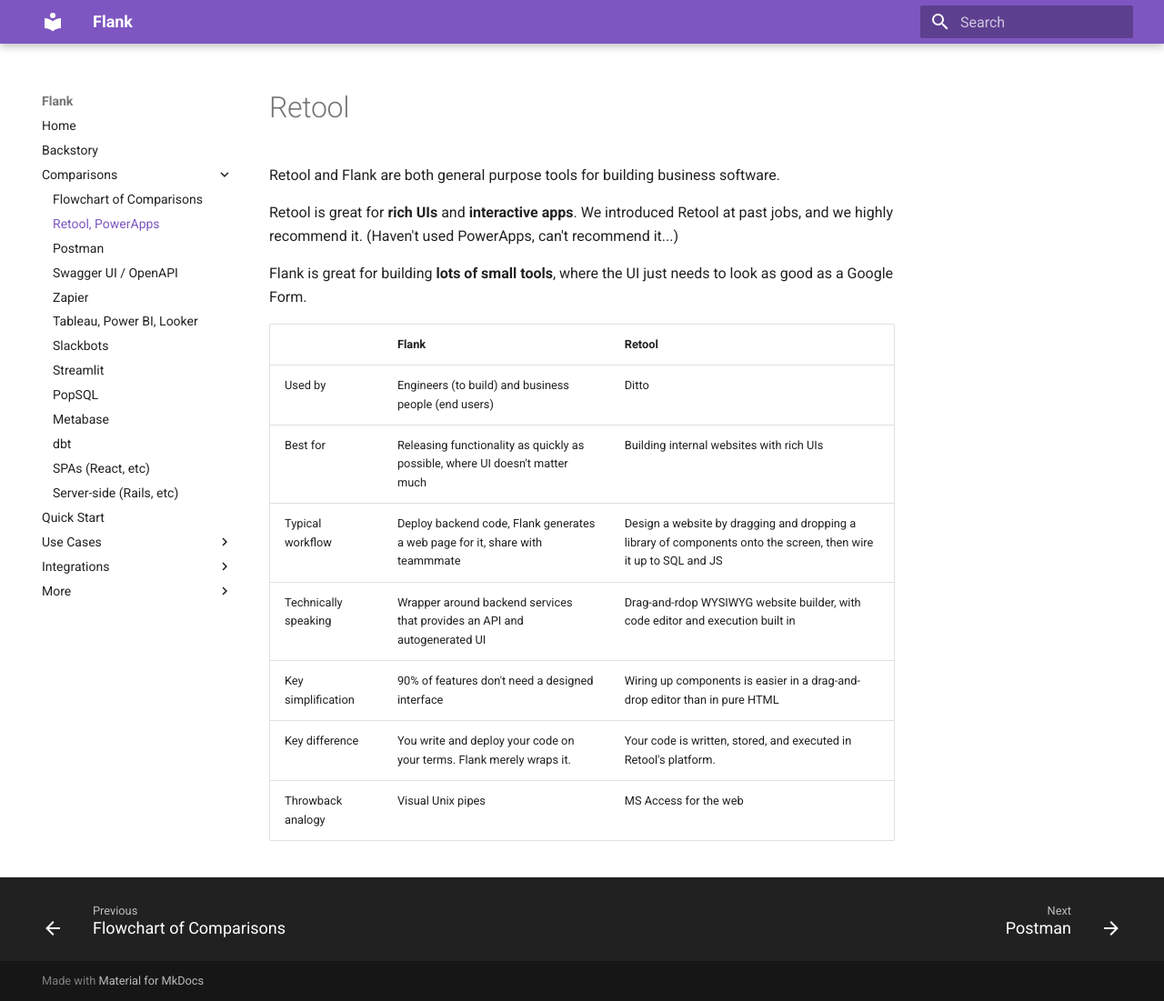
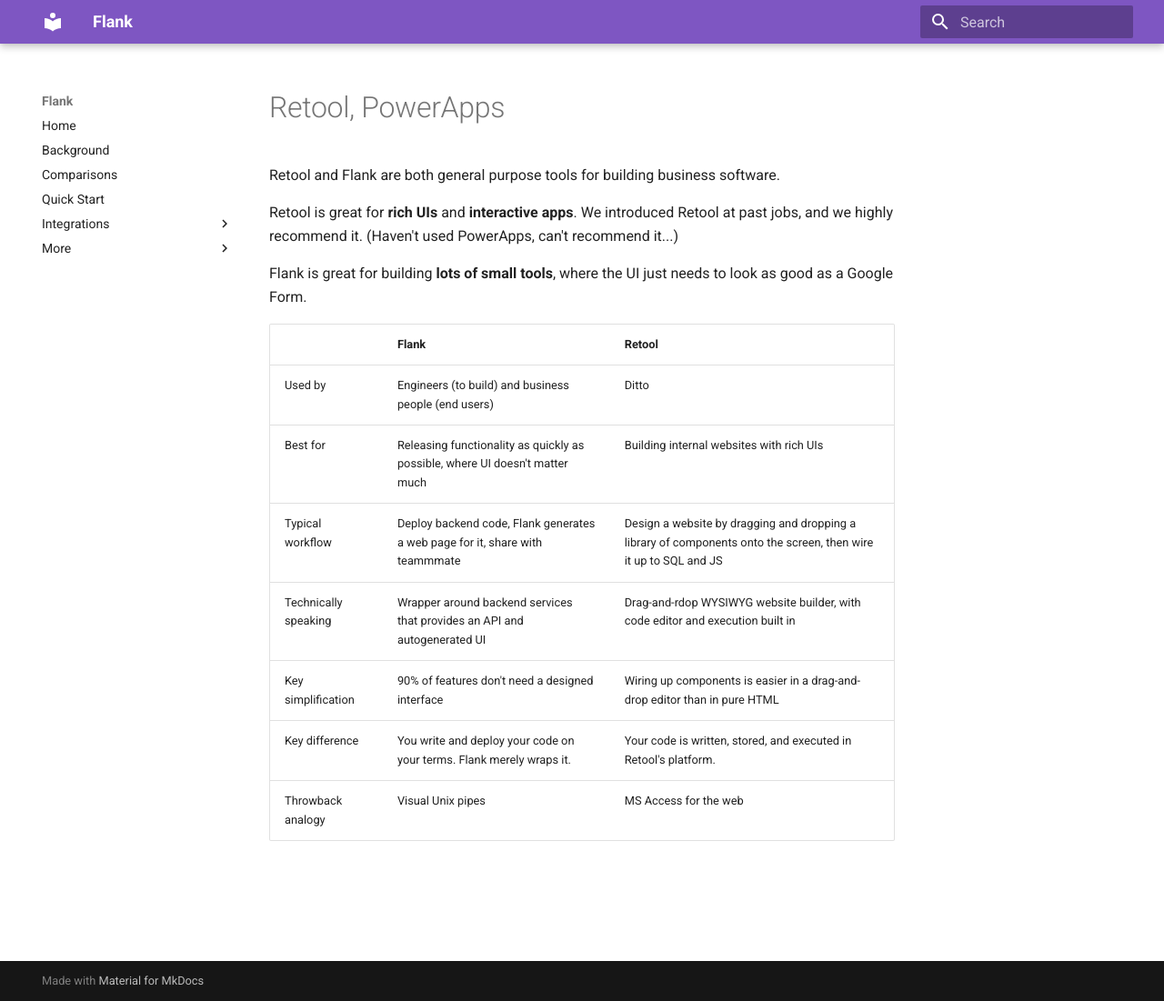
Before and after one commit to btf-org/flank-docs, an MkDocs documentation site: the page built from docs/comparisons/retool.md, in a window 1280 px wide and 1101 px high. Shown: the whole window at 91% size. Built offline with MkDocs 1.6.1 and Material for MkDocs 9.7.7, drawn with Linux system fonts in a browser that asks for light colours.

Commit message:
Bryce garage changes

```diff
--- a/mkdocs.yml
+++ b/mkdocs.yml
@@ -13,24 +13,9 @@
 
 nav:
   - Home: "index.md"
-  - Backstory: "background.md"
-  - Comparisons:
-      - "Flowchart of Comparisons": "comparisons/master-flowchart.md"
-      - Retool, PowerApps: "comparisons/retool.md"
-      - Postman: "comparisons/postman.md"
-      - Swagger UI / OpenAPI: "comparisons/swagger.md"
-      - Zapier: "comparisons/zapier.md"
-      - "Tableau, Power BI, Looker": "comparisons/bi.md"
-      - Slackbots: "comparisons/slackbots.md"
-      - "Streamlit": "comparisons/streamlit.md"
-      - "PopSQL": "comparisons/popsql.md"
-      - "Metabase": "comparisons/metabase.md"
-      - dbt: "comparisons/dbt.md"
-      - "SPAs (React, etc)": "comparisons/spas.md"
-      - Server-side (Rails, etc): "comparison/server-side.md"
+  - Background: "background.md"
+  - Comparisons: "comparisons/all-comparisons.md"
   - Quick Start: "quickstarts/jupyter-fastapi.md"
-  - Use Cases:
-      - "Turn a data request into a permament tool": "use-cases/one-off.md"
   - Integrations:
       - SQL Server: "integrations/mssql.md"
       - REST APIs: "integrations/rest.md"
```
Also changed, not shown: docs/comparisons/all-comparisons.md (added, +188 -0 lines), docs/comparisons/retool.md (+1 -1 lines), docs/existing.md (deleted, +0 -1 lines), docs/deprecated/motivations.md (renamed from docs/motivations.md), docs/deprecated/unexpected.md (renamed from docs/unexpected.md), docs/deprecated/v1.md (renamed from docs/v1.md).
